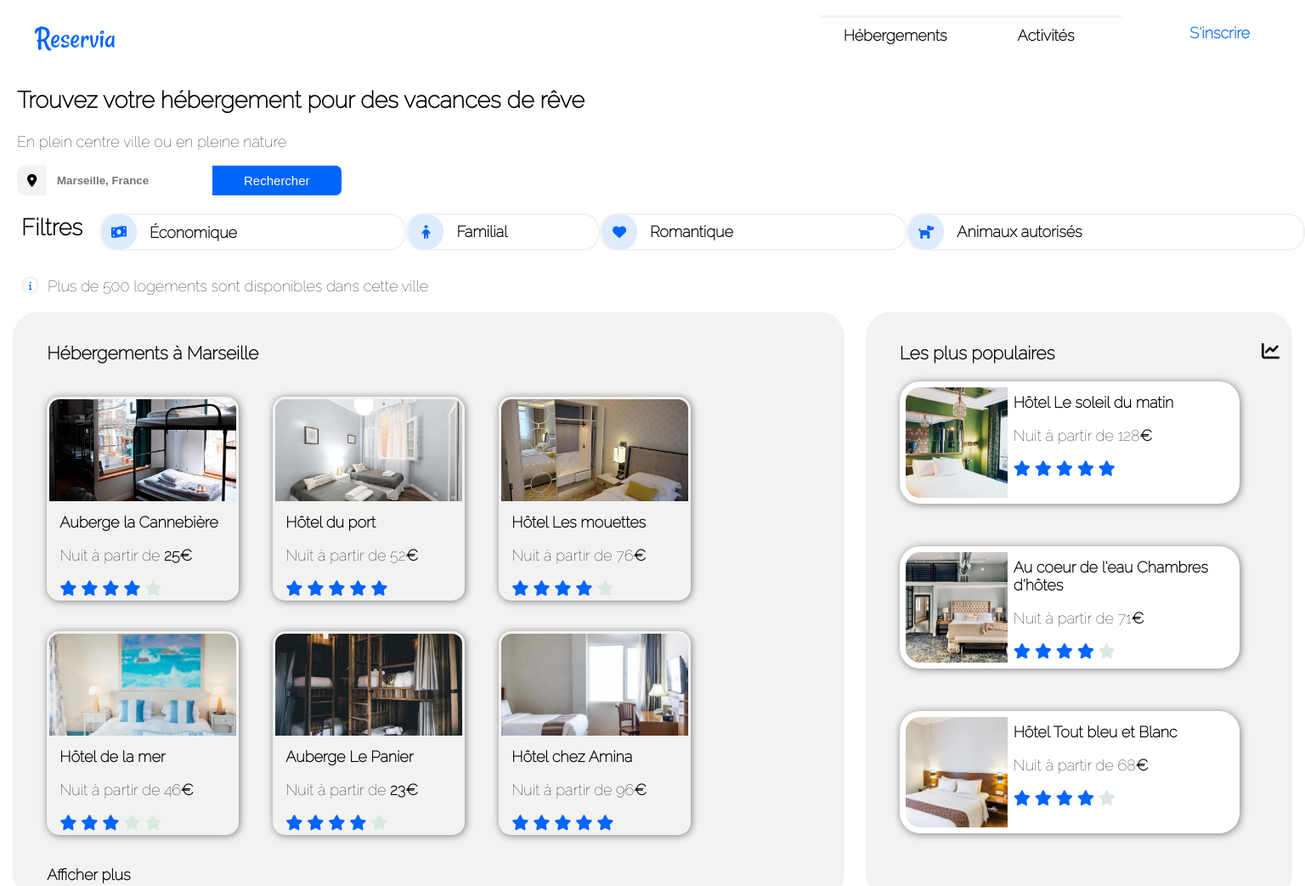
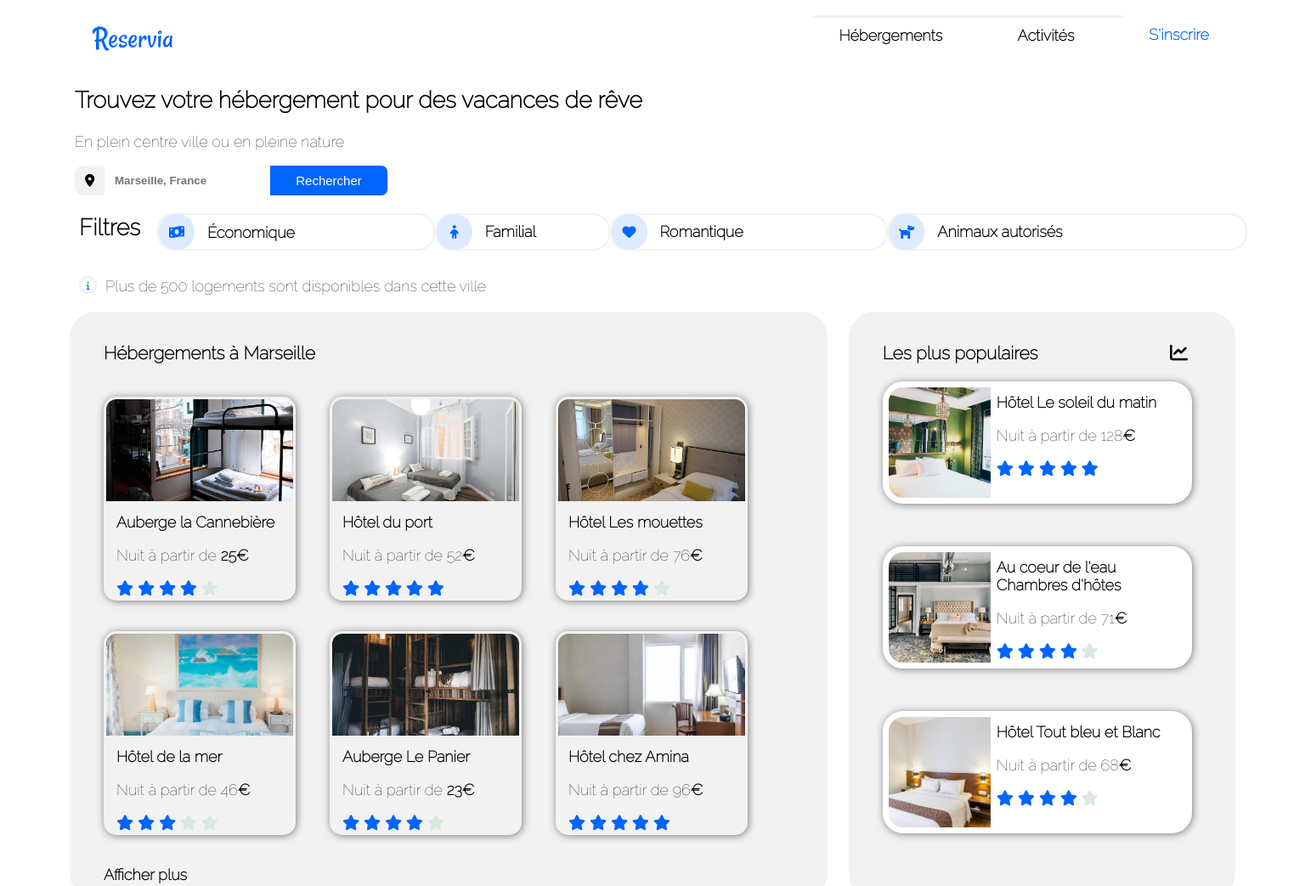
Before and after one commit to SelinDn/SelinDursun_2_22072021, a plain HTML site: page Index.html in a window 1536 px wide. Shown: the top 1043 px of the page at 85% size. Drawn offline with Linux system fonts and the light colour scheme.

Commit message:
Amélioration final de la version ordinateur

```diff
--- a/Index.html
+++ b/Index.html
@@ -13,11 +13,10 @@
         <!-- Header -->
         <header>
             <img src="Images/logo/Reservia.svg" alt="Logo du site" />
-            <a href="#" class="inscrire">
-                S'inscrire
-            </a>
-
             <nav>
+                <a href="#" class="inscrire">
+                    S'inscrire
+                </a>
                 <ul>
                     <li>
                         <a class="liens_nav" href="#hebergements">Hébergements</a>
--- a/Style.css
+++ b/Style.css
@@ -336,18 +336,30 @@
         margin-top: 10px;
     }
 
+    .conteneur_filtres{
+        display: flex;
+        flex-direction: row;
+    }
+
     /* Div infobulle */
     #info{
         margin-top: 19px;
     }
 
-    .gallery_heb, .gallery_act{
-        width: 70%;
-        margin: auto;
+    .conteneur_figheb{
+        display: flex;
+    }
+
+    .figheb{
+        width: 50%;
     }
 
     .heb img{
         width: 99%;
+    }
+
+    .activites figcaption{
+        height: auto;
     }
 
     footer{
@@ -364,18 +376,18 @@
 
 /* Ecrans supérieurs ou égals à 1288px (Ordinateurs) */
 @media screen and (min-width: 1288px) {
+    body{
+        max-width: 1400px;
+        margin: auto;
+    }
+
     header{
         display: flex;
     }
 
-    .inscrire{
-        top: 28px;
-        right: 65px;
-    }
-
     nav{
         display: flex;
-        width: 77%;
+        width: 87%;
         justify-content: flex-end;
     }
 
@@ -394,6 +406,13 @@
 
     nav ul li:hover{
         border-top-color: #0065FC;
+    }
+
+    .inscrire{
+        position: initial;
+        order: 3;
+        padding-top: 30px;
+        margin-left: 30px;
     }
 
     /* Formulaire */
@@ -452,6 +471,11 @@
         flex-direction: row-reverse;
         width: 98%;
         margin: auto;
+    }
+
+    h3 i{
+        position: initial;
+        padding-left: 150px;
     }
 
     /* Section */
```
